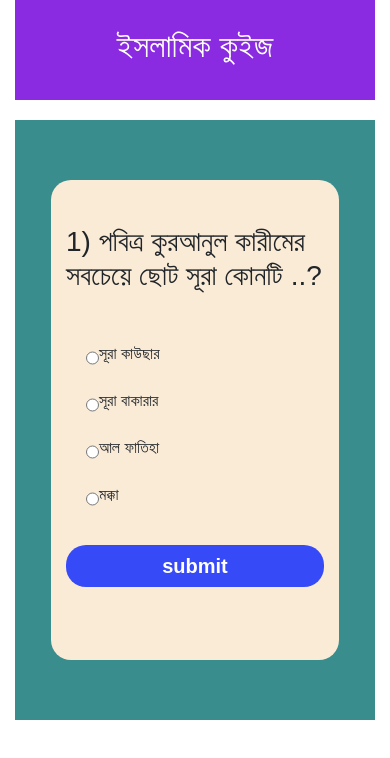
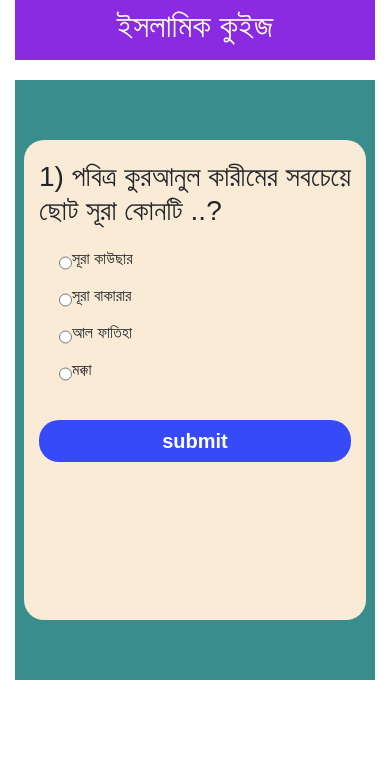
Before and after one commit to RJshanto/Quiz_contest, a plain HTML site: page index.html in a window 390 px wide. Drawn offline with Linux system fonts and the light colour scheme.

Commit message:
mobile responsive

```diff
--- a/app.js
+++ b/app.js
@@ -39,10 +39,10 @@ const questions =[
 {
 
 'que':'ইসলামের প্রথম মুআযযিন কে..?',
-'a':'ইবনে আবী হাতিম রহমাতুল্লাহি আলাইহি ',
-'b':'হযরত ইবনু জারীর রহমাতুল্লাহি আলাইহি',
+'a':'ইবনে আবী হাতিম (রা:) ',
+'b':'হযরত ইবনু জারীর (রা:)',
 'c':'বিলাল (রা:)',
-'d':'হযরত ইবনে মুনজির রহমাতুল্লাহি আলাইহি',
+'d':'হযরত ইবনে মুনজির (রা:)',
 'correct':'c',
 },
 {
--- a/quizstyle.css
+++ b/quizstyle.css
@@ -62,3 +62,23 @@ button.btn {
     background-color: rgb(55, 74, 248);
     border-radius: 20px;
 }
+
+@media(max-width:576px){
+    .header{
+        height: 60px;
+    }
+
+    .quizbox{
+        margin-top: 5px;
+    }
+    #box{
+        width: 95%;
+    }
+    .optionfiled{
+        margin-top: 20px;
+    }
+    .row{
+
+        margin-top: 5px;
+    }
+}
```
